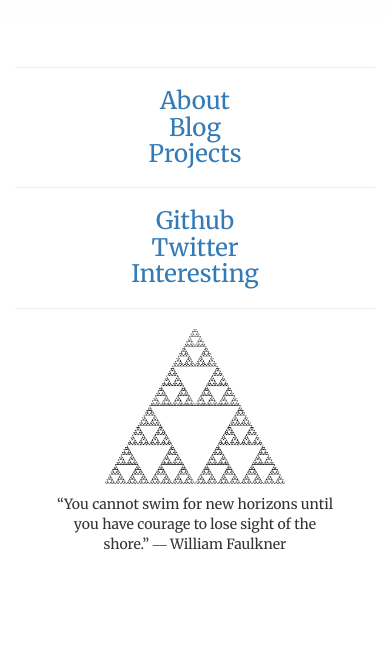
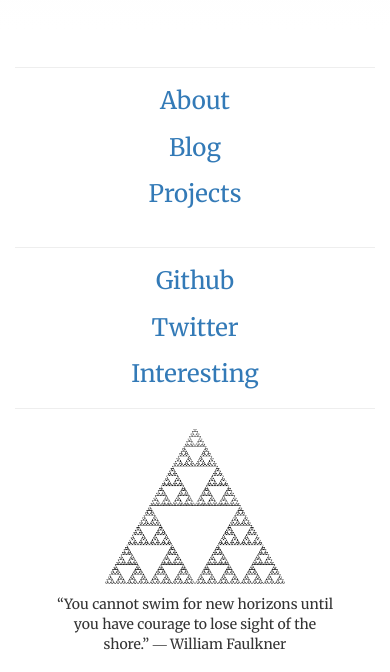
Before and after one commit to coffeeexistence/johnanthony-dev.com, a plain HTML site: page index.html in a window 390 px wide. Shown: the part 172-844 px from the top of the page. Drawn offline with nearby package versions, Linux system fonts and the light colour scheme.

Commit message:
added padding to main columns in index when on smaller screens

```diff
--- a/index.html
+++ b/index.html
@@ -55,17 +55,17 @@
 
 		    <div class="container">
 			  <div class="row vdivide">
-			    <div class="col-sm-4 text-center">
+			    <div class="col-sm-4 text-center main-col">
 			    	<a href="about.html">
-			    		<h3>About</h3>
+			    		<h3 class="">About</h3>
 			    	</a>
 			    </div>
-			    <div class="col-sm-4 text-center">
+			    <div class="col-sm-4 text-center main-col">
 			    	<a href="http://johnanthony-dev.com/blog/">
 			   			<h3>Blog</h3>
 			   		</a>
 			   	</div>
-			   	<div class="col-sm-4 text-center">
+			   	<div class="col-sm-4 text-center main-col">
 			    	<a href="projects.html">
 			   			<h3>Projects</h3>
 			   		</a>
@@ -77,12 +77,12 @@
 			<div class="container ">
 			  <div class="row vdivide ">
 
-			  	<div class="col-sm-4 text-center">
+			  	<div class="col-sm-4 text-center main-col">
 			    	<a href="https://github.com/coffeeexistence">
 			    		<h3>Github</h3>
 			    	</a>
 			    </div>
-			    <div class="col-sm-4 text-center">
+			    <div class="col-sm-4 text-center main-col">
 			    	<a href="https://twitter.com/coffeeexistence">
 			   			<h3>Twitter</h3>
 			   		</a>
--- a/style.css
+++ b/style.css
@@ -36,6 +36,16 @@
 	a:hover {color: #FFCC00}
 	a:active {color: #FF00CC}
 
+}
+
+
+
+
+
+@media only screen and (max-width: 767px) {
+	.main-col{
+		padding-bottom: 20px;
+	}
 }
 
 .project-content{
```
